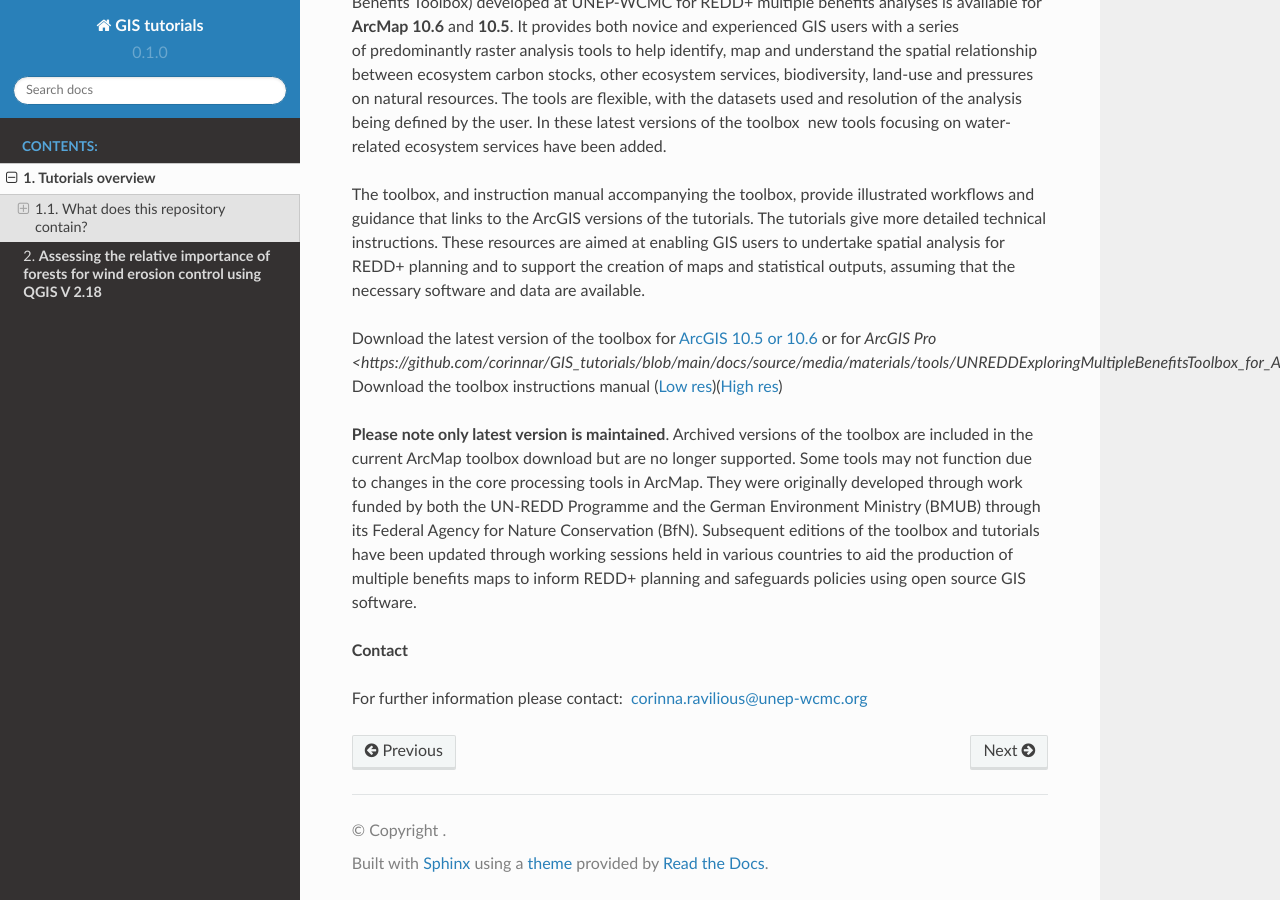
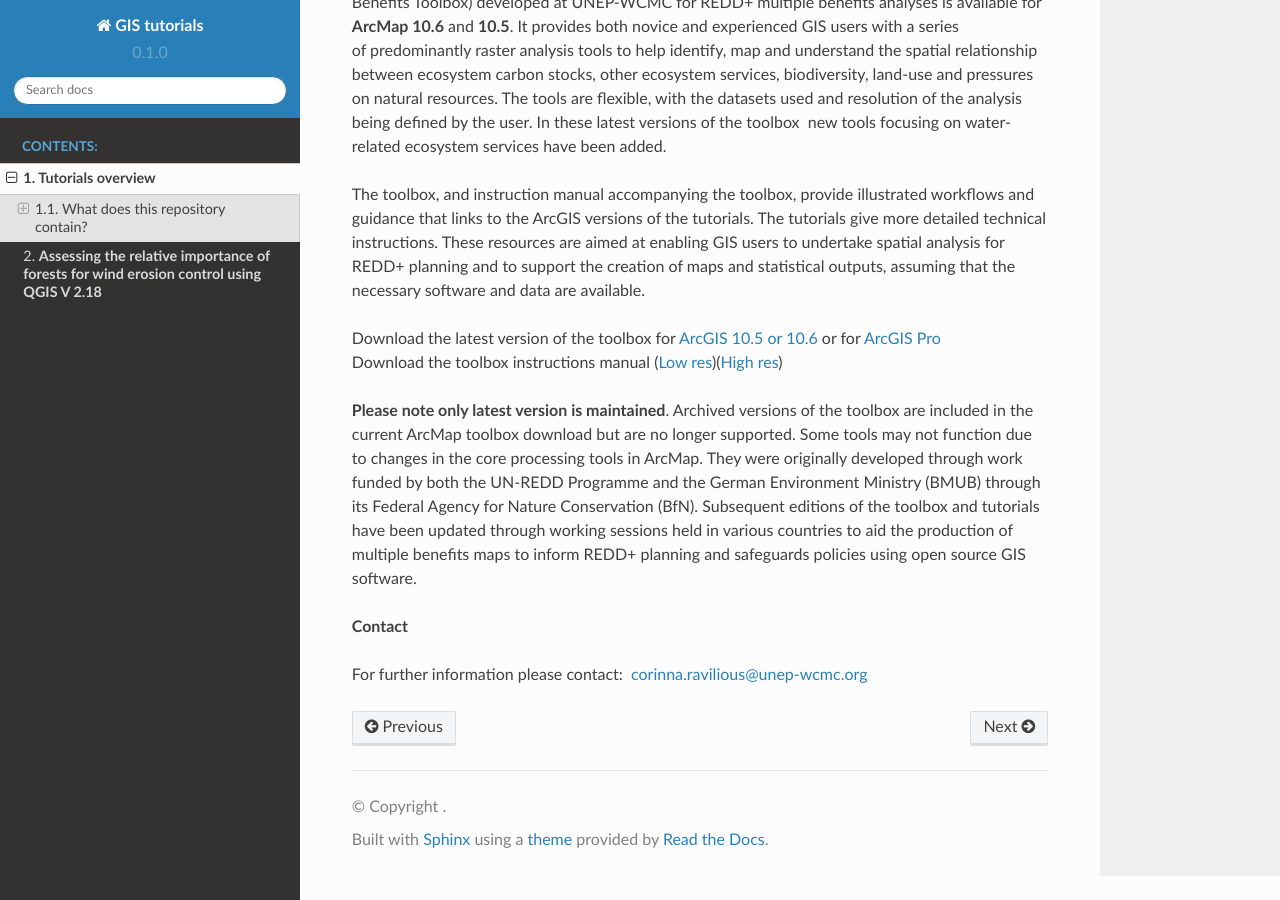
Before and after one commit to corinnar/GIS_tutorials, a Sphinx documentation site: the page built from docs/source/GIS_TOOLS_PAGE.rst, in a window 1280 px wide and 900 px high, scrolled down 2151 px. Built offline with Sphinx 7.4.7 and the Read the Docs theme 2.0.0, drawn with Linux system fonts in a browser that asks for light colours.

Commit message:
Update GIS_TOOLS_PAGE.rst

```diff
--- a/docs/source/GIS_TOOLS_PAGE.rst
+++ b/docs/source/GIS_TOOLS_PAGE.rst
@@ -83,7 +83,7 @@ The latest version of the customised ArcGIS toolbox for ArcMap (the UN-REDD Expl
 
 The toolbox, and instruction manual accompanying the toolbox, provide illustrated workflows and guidance that links to the ArcGIS versions of the tutorials. The tutorials give more detailed technical instructions. These resources are aimed at enabling GIS users to undertake spatial analysis for REDD+ planning and to support the creation of maps and statistical outputs, assuming that the necessary software and data are available.
 
-| Download the latest version of the toolbox for `ArcGIS 10.5 or 10.6 <https://github.com/corinnar/GIS_tutorials/blob/main/docs/source/media/materials/tools/UNREDDExploringMultipleBenefitsToolbox_for_ArcMap.zip>`__ or for `ArcGIS Pro <https://github.com/corinnar/GIS_tutorials/blob/main/docs/source/media/materials/tools/UNREDDExploringMultipleBenefitsToolbox_for_ArcGIS_Pro.zip>`
+| Download the latest version of the toolbox for `ArcGIS 10.5 or 10.6 <https://github.com/corinnar/GIS_tutorials/blob/main/docs/source/media/materials/tools/UNREDDExploringMultipleBenefitsToolbox_for_ArcMap.zip>`__ or for `ArcGIS Pro <https://github.com/corinnar/GIS_tutorials/blob/main/docs/source/media/materials/tools/UNREDDExploringMultipleBenefitsToolbox_for_ArcGIS_Pro.zip>`__
 | Download the toolbox instructions manual (`Low res <https://github.com/corinnar/GIS_tutorials/blob/main/docs/source/media/materials/pdfs/ExploringMultipleBenefits_ArcGIS_Toolbox_2019_lowres%20(452143).pdf>`__)(`High res <https://github.com/corinnar/GIS_tutorials/blob/main/docs/source/media/materials/pdfs/ExploringMultipleBenefits_ArcGIS_Toolbox_2019_highres.pdf>`__)
 
 **Please note only latest version is maintained**. Archived versions of the toolbox are included in the current ArcMap toolbox download but are no longer supported. Some tools may not function due to changes in the core processing tools in ArcMap. They were originally developed through work funded by both the UN-REDD Programme and the German Environment Ministry (BMUB) through its Federal Agency for Nature Conservation (BfN). Subsequent editions of the toolbox and tutorials have been updated through working sessions held in various countries to aid the production of multiple benefits maps to inform REDD+ planning and safeguards policies using open source GIS software.
```
